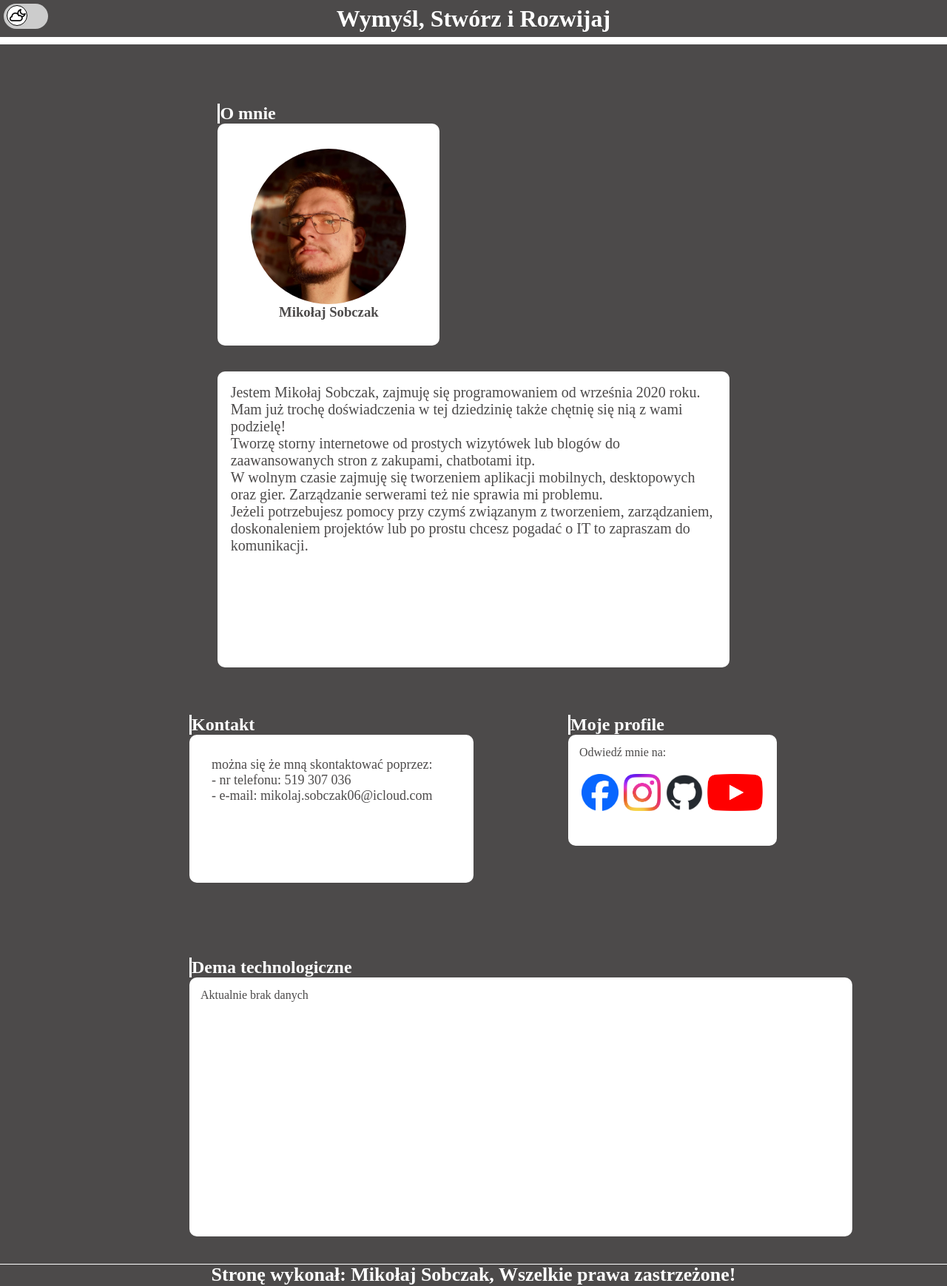
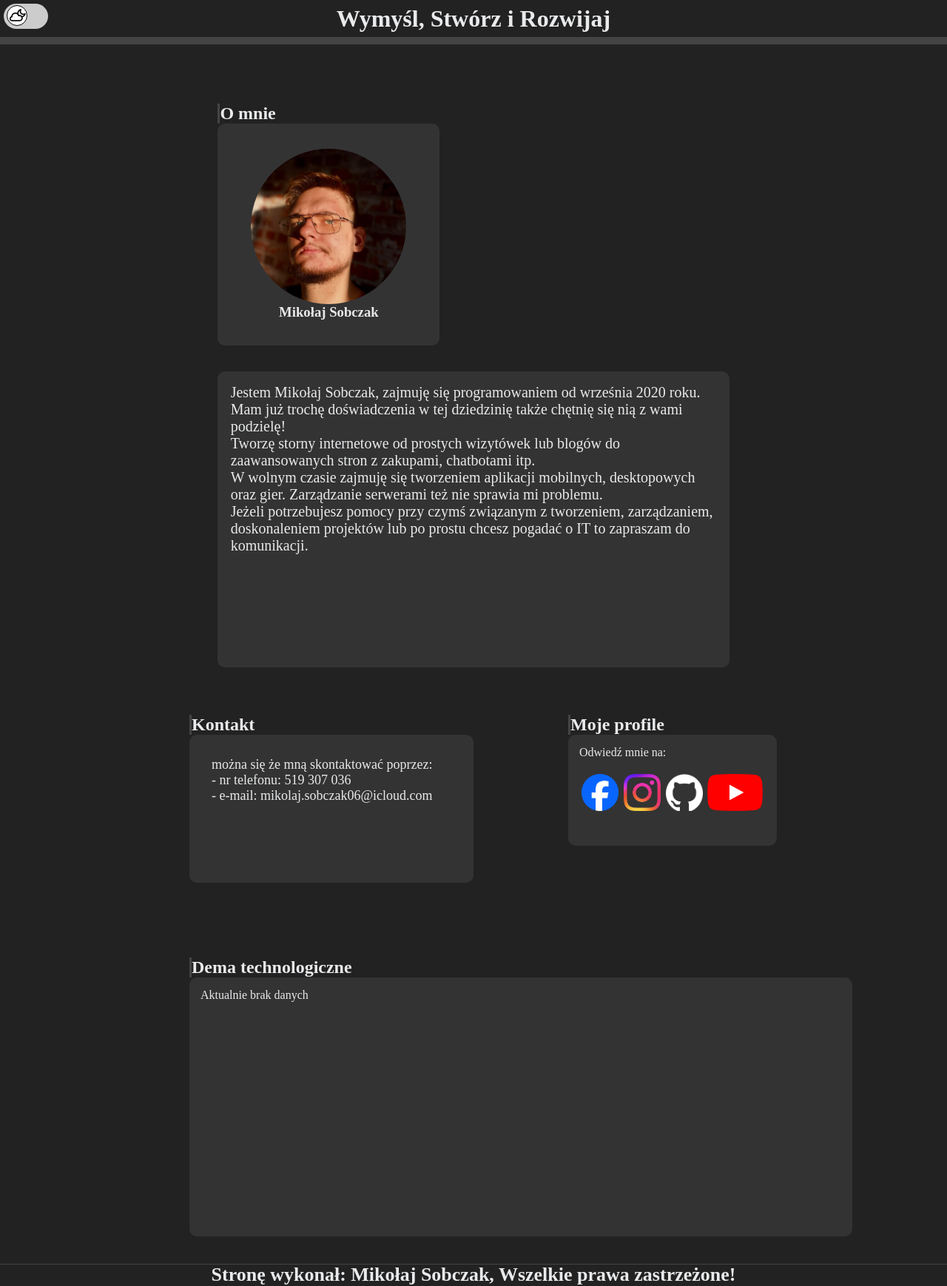
Before and after one commit to Teczak-dev/Teczak-dev.github.io, a PHP site: page / in a window 1280 px wide. Shown: the whole page at 74% size. Run offline with PHP 8.4, Linux system fonts and the light colour scheme.

Commit message:
Update 1.6 - themes upgrade

```diff
--- a/Source/CSS/themes/dark-main-page.css
+++ b/Source/CSS/themes/dark-main-page.css
@@ -1,27 +1,27 @@
 body{
-    background-color: #4c4a4a;
+    background-color: #222;
     color: white;
     font-size: medium;
 }
 header {
-    border-bottom: 10px solid #FFF;
+    border-bottom: 10px solid #444;
 }
 #about-me-left,
 #about-me-right,
 #contact-me div,
 #social-media div,
 #demos div{
-    background-color: white;
-    color: #4c4a4a;
+    background-color: #333;
+    color: #E9EAEC;
 }
 h1{
-    color: #fff;
+    color: #E9EAEC;
 }
 h2{
-    border-left: 3px solid white;
-    color: white;
+    border-left: 3px solid #444;
+    color: #E9EAEC;
 }
 footer{
-    border-top: 1px solid white;
-    color: #fff;
+    border-top: 1px solid #444;
+    color: #E9EAEC;
 }
--- a/index.html
+++ b/index.html
@@ -76,7 +76,7 @@
                             <div id="links-black">
                                 <a href="https://www.facebook.com/profile.php?id=100046512438443" target="_blank"><img id="fbImg" src="Source/social-media/fb/Facebook_Logo_Primary.png" alt=""></a>
                                 <a href="https://www.instagram.com/teczak_gaming/" target="_blank"><img id="igImg" src="Source/social-media/ig/Instagram_Glyph_Gradient.png" alt=""></a>
-                                <a href="https://github.com/Teczak-dev" target="_blank"><img id="ghImg" src="Source/social-media/github/github-mark.png" alt=""></a>
+                                <a href="https://github.com/Teczak-dev" target="_blank"><img id="ghImg" src="Source/social-media/github/github-mark-white.png" alt=""></a>
                                 <a href="https://www.youtube.com/@teczak" target="_blank"><img style="width: 75px" id="ytImg" src="Source/social-media/yt/youtube_social_icon_white.png" alt=""></a>
                             </div>
 
```
Also changed, not shown: Source/CSS/themes/light-main-page.css (+11 -10 lines).
